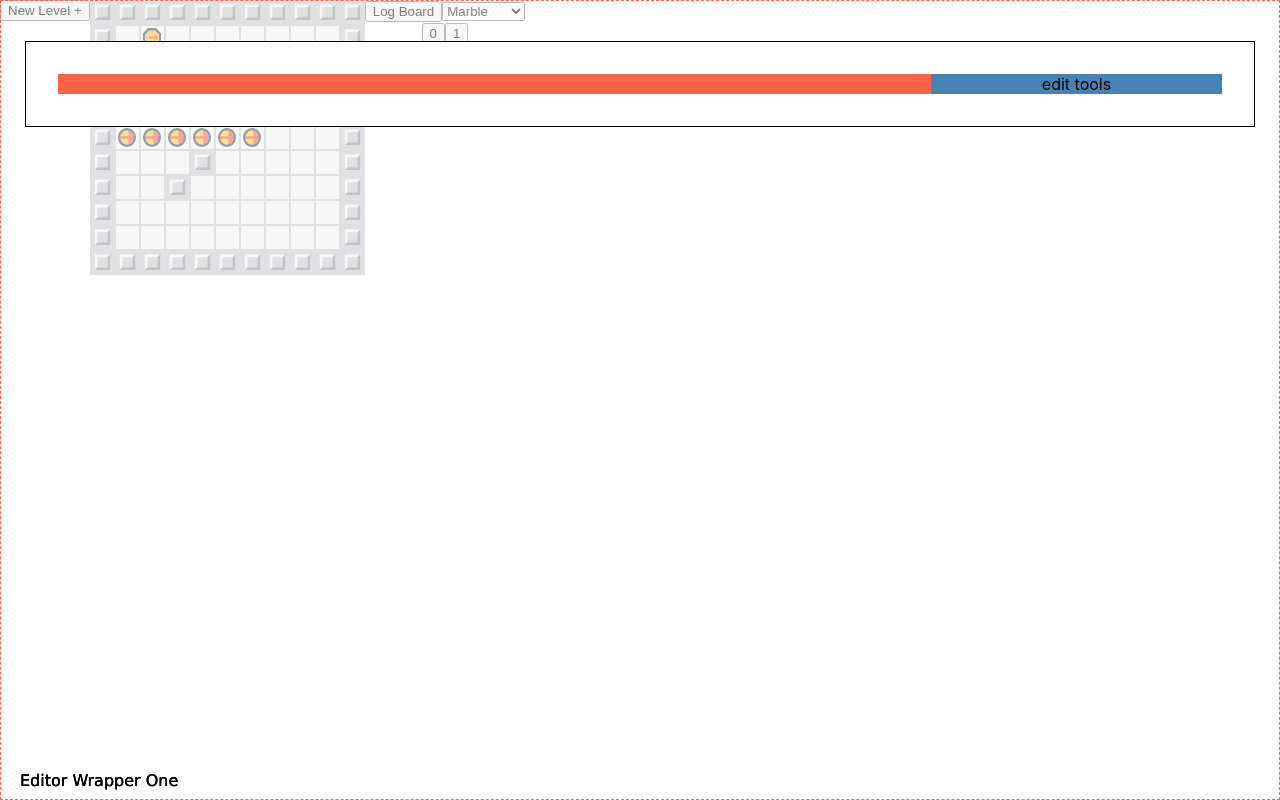
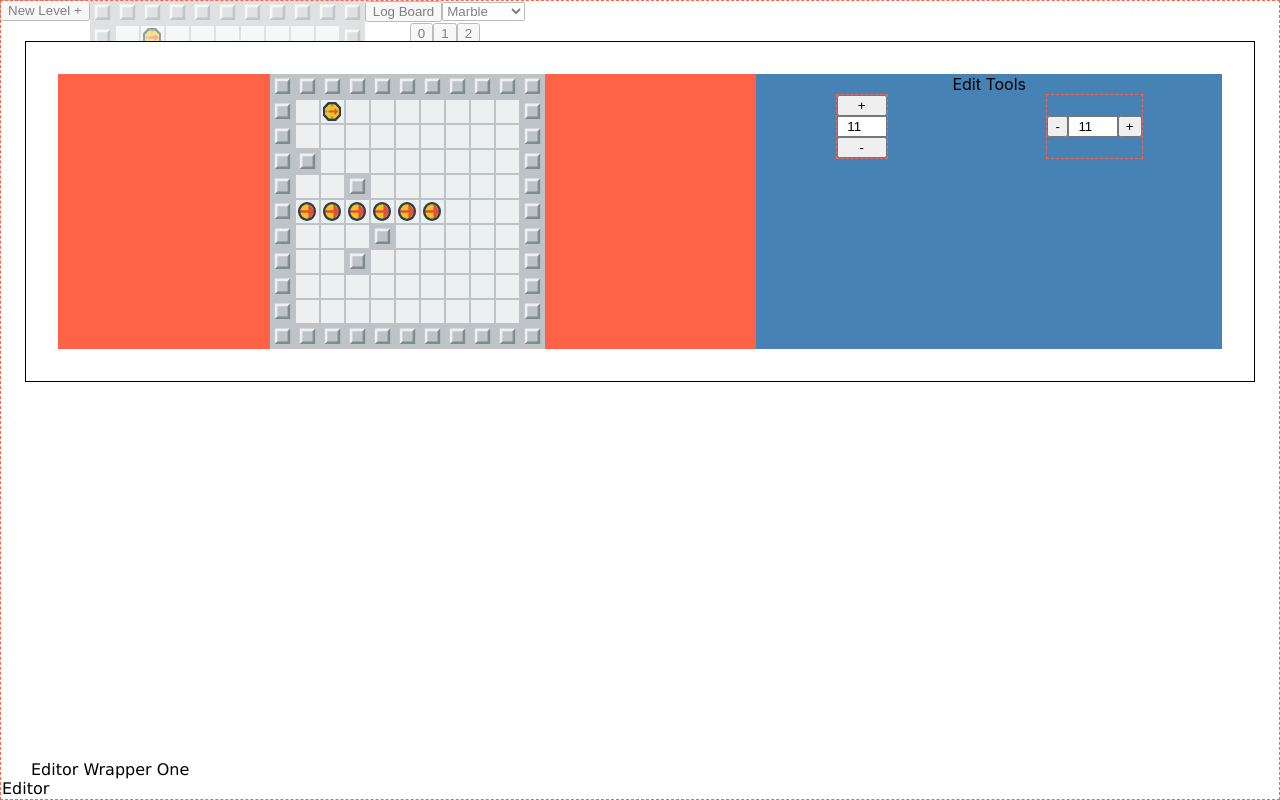
Before and after one commit to Oddert/oddgame-working, a React (Create React App) app in the folder client/: page / in a window 1280 px wide. Built offline with nearby package versions, Linux system fonts and the light colour scheme; the HTML template or start-up script is replaced by a standard one.

Commit message:
added with and height controlls to the editor

```diff
--- a/client/src/actions/index.js
+++ b/client/src/actions/index.js
@@ -11,4 +11,20 @@ export const editToggleOpen = (override, value) => ({
   payload: { override, value }
 })
 
+export const editWriteBoardNew = (save = null) => ({
+  type: types.EDIT_WRITE_BOARD_NEW,
+  payload: { save }
+})
+
+export const editWriteCol = inc => ({
+  type: types.EDIT_WRITE_COL,
+  payload: { inc }
+})
+
+export const editWriteRow = inc => ({
+  type: types.EDIT_WRITE_ROW,
+  payload: { inc }
+})
+
+
 // const genericAction = ({ type, payload }) => ({})
--- a/client/src/actions/types.js
+++ b/client/src/actions/types.js
@@ -2,7 +2,10 @@
 const types = {
   PLAY_BOARD_WRITE: 'PLAY_BOARD_WRITE',
 
-  EDIT_TOGGLE_OPEN: 'EDIT_TOGGLE_OPEN'
+  EDIT_TOGGLE_OPEN: 'EDIT_TOGGLE_OPEN',
+  EDIT_WRITE_BOARD_NEW: 'EDIT_WRITE_BOARD_NEW',
+  EDIT_WRITE_COL: 'EDIT_WRITE_COL',
+  EDIT_WRITE_ROW: 'EDIT_WRITE_ROW',
 }
 
 export default types
--- a/client/src/components/working/Editor/EditIndex.js
+++ b/client/src/components/working/Editor/EditIndex.js
@@ -1,15 +1,26 @@
 import React from 'react'
+import { useSelector } from 'react-redux'
+
 import Board from '../Board/'
+import RowCol from './RowCol'
 
 import './index.scss'
 
 const Editor = () => {
+  const board = useSelector(state => state.edit.data.board)
+
   return (
     <div className='Editor' onClick={e => {e.stopPropagation();}}>
-      <div style={{ background: 'tomato', flex: 3 }}>
-        {/* <Board /> */}
+      <div style={{ background: 'tomato', flex: 3, display: 'flex', justifyContent: 'center' }}>
+        <Board board={board} />
       </div>
-      <div style={{ background: 'steelblue', flex: 1 }}>edit tools</div>
+      <div style={{ background: 'steelblue', flex: 2 }}>
+        Edit Tools
+        <div style={{ display: 'flex', justifyContent: 'space-around' }}>
+          <RowCol orientation={'height'} />
+          <RowCol orientation={'width'} />
+        </div>
+      </div>
     </div>
   )
 }
--- /dev/null
+++ b/client/src/components/working/Editor/RowCol.js
@@ -0,0 +1,42 @@
+import React from 'react'
+import { useSelector, useDispatch } from 'react-redux'
+
+import { editWriteRow, editWriteCol } from '../../../actions'
+
+const RowCol = ({ orientation }) => {
+  const dispatch = useDispatch()
+  const board = useSelector(state => state.edit.data.board)
+  console.log(board)
+
+  // OPTIMIZE: Component imports action creators for both height and width but will only ever use one set
+  const incdec = inc => {
+    if (orientation === 'width') dispatch(editWriteCol(inc))
+    else dispatch(editWriteRow(inc))
+  }
+
+  const style = {
+    flexDirection: orientation === 'width' ? 'row-reverse' : 'column',
+    alignItems: orientation === 'width' ? 'center' : 'stretch'
+  }
+  return (
+    <div className='Rowcol' style={style}>
+      <button
+        onClick={() => incdec(true)}
+      >
+        +
+      </button>
+      <input
+        type='number'
+        value={orientation === 'height' ? board.length : board[0].length}
+        onChange={()=>{}}
+      />
+      <button
+        onClick={() => incdec(false)}
+      >
+        -
+      </button>
+    </div>
+  )
+}
+
+export default RowCol
--- a/client/src/components/working/Editor/index.scss
+++ b/client/src/components/working/Editor/index.scss
@@ -8,9 +8,9 @@
     background: #fff;
     border: 1px solid black;
     display: flex;
-    :after {
+    &:after {
       content: "Editor";
-      position: fixed;
+      position: absolute;
       bottom: 1px;
       left: 1px;
       @include after_font;
@@ -30,13 +30,22 @@
     .Editor {
       padding: $pad;
     }
-    :after {
+    &:after {
       content: "Editor Wrapper One";
-      position: fixed;
-      bottom: 10px;
-      left: 20px;
+      position: absolute;
+      bottom: 20px;
+      left: 30px;
       @include after_font;
     }
+  }
+}
+
+.Rowcol {
+  display: flex;
+  border: 1px dashed tomato;
+  input {
+    width: 50px;
+    text-align: center;
   }
 }
 
--- a/client/src/components/working/index.js
+++ b/client/src/components/working/index.js
@@ -2,7 +2,7 @@
 import React from 'react'
 import { useSelector, useDispatch } from 'react-redux'
 
-import { editToggleOpen } from '../../actions'
+import { editToggleOpen, editWriteBoardNew } from '../../actions'
 
 import PlaySpace from './PlaySpace'
 import Editor from './Editor/'
@@ -11,11 +11,14 @@ const Index = () => {
   const open = useSelector(state => state.edit.open)
   const dispatch = useDispatch()
 
-  const toggle = () => dispatch(editToggleOpen())
+  const newLevel = () => {
+    dispatch(editWriteBoardNew())
+    dispatch(editToggleOpen())
+  }
 
   return (
     <>
-      <button onClick={toggle}>New Level +</button>
+      <button onClick={newLevel}>New Level +</button>
       <PlaySpace />
       {
         open
--- a/client/src/constants/initialState.js
+++ b/client/src/constants/initialState.js
@@ -9,7 +9,15 @@ const initialState = {
     board: defaultBoards[0].data
   },
   edit: {
-    open: true
+    open: true,
+    lastSave: null,
+    lastChange: null,
+    save: null,
+    data: {
+      title: '',
+      hint: '',
+      board: defaultBoards[0].data//[[]]
+    }
   },
   // def: null
 }
--- a/client/src/reducers/edit.js
+++ b/client/src/reducers/edit.js
@@ -3,11 +3,16 @@ import types from '../actions/types'
 import initialState from '../constants/initialState'
 import reducerFilter from '../constants/reducerFilter'
 
-const edit = (state = initialState.play, action) => {
+import defaultBoards from '../components/working/defaultBoards'
+
+const edit = (state = initialState.edit, action) => {
   const { payload, type } = action
 
   switch(type) {
     case types.EDIT_TOGGLE_OPEN: return toggleOpen(state, payload)
+    case types.EDIT_WRITE_BOARD_NEW: return writeBoardNew(state, payload)
+    case types.EDIT_WRITE_ROW: return writeRow(state, payload)
+    case types.EDIT_WRITE_COL: return writeCol(state, payload)
     default:
       if (!type.match(reducerFilter('edit'))) {
         console.warn(`[edit reducer]: default route taken in switch for type: ${type}`, { state, action })
@@ -29,4 +34,57 @@ function toggleOpen (state, payload) {
   })
 }
 
+function writeBoardNew (state, payload) {
+  const { save } = payload
+  return Object.assign({}, state, {
+    lastChange: Date.now(),
+    save,
+    title: 'New Game',
+    data: Object.assign({}, state.data, {
+      board: defaultBoards[2].data//[[]]
+    })
+  })
+}
+
+function writeRow (state, payload) {
+  const { inc } = payload
+  const board = JSON.parse(JSON.stringify(state.data.board))
+
+  const blankRow = len => {
+    const row = [{ type: 'wall', variant: 'square' }]
+    for (let i=2; i<len; i++) row.push({ type: 'floor' })
+    row.push({ type: 'wall', variant: 'square' })
+    return row
+  }
+
+  if (inc) board.splice(board.length-1, 0, blankRow(board[0].length))
+  else board.splice(board.length-2, 1)
+
+  return Object.assign({}, state, {
+    data: Object.assign({}, state.data, {
+      board
+    })
+  })
+}
+
+function writeCol (state, payload) {
+  const { inc } = payload
+  const board = JSON.parse(JSON.stringify(state.data.board))
+
+  board.forEach((row, i) => {
+    if (inc) {
+      const insert = (i === 0 || i === board.length - 1) ? { type: 'wall', variant: 'square' } : { type: 'floor' }
+      row.splice(row.length-2, 0, insert)
+    } else {
+      row.splice(row.length-2, 1)
+    }
+  })
+
+  return Object.assign({}, state, {
+    data: Object.assign({}, state.data, {
+      board
+    })
+  })
+}
+
 export default edit
```
Also changed, not shown: client/src/components/working/defaultBoards.js.
